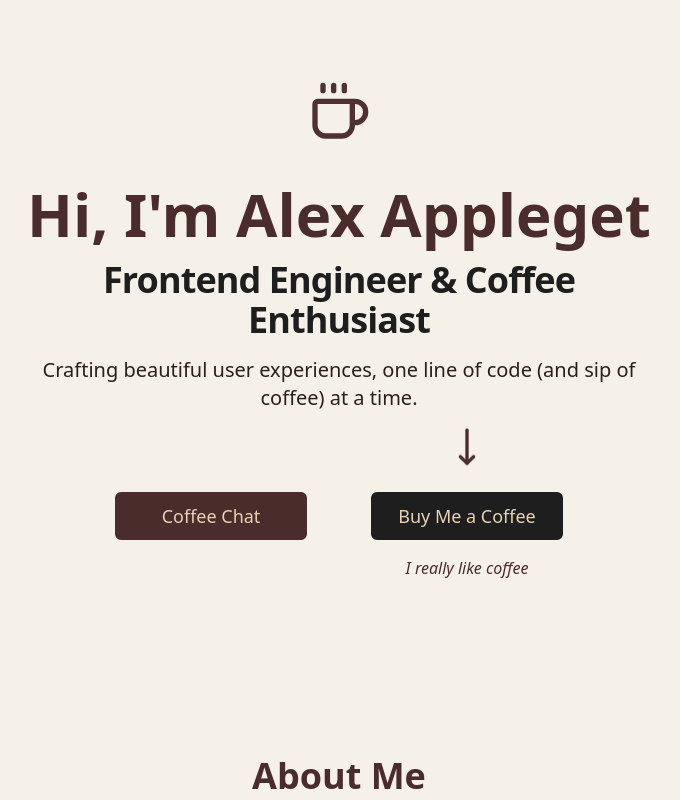
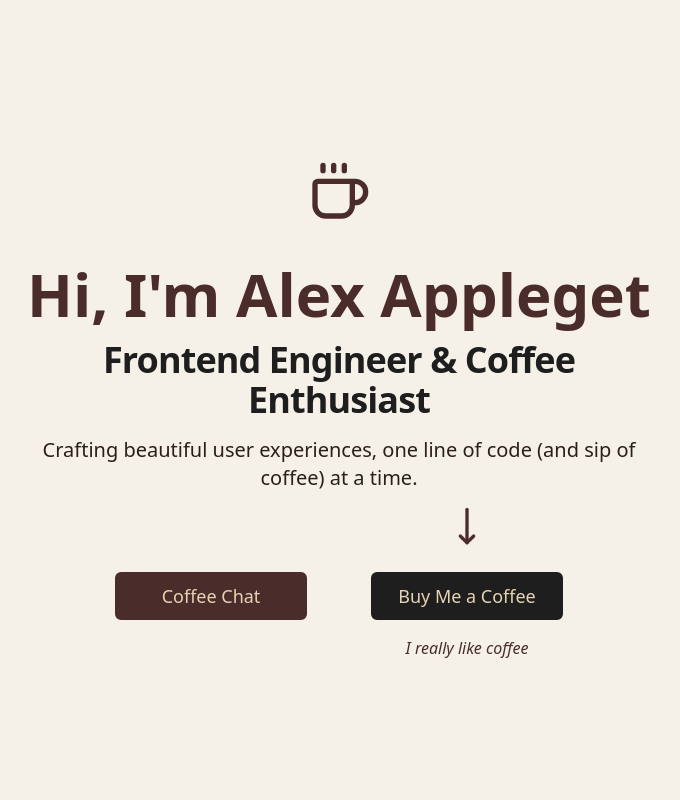
Before and after one commit to alexappleget/portfolio-v2, a Next.js app: page / in a window 1280 px wide. Shown: the top 800 px of the page, without its empty margins (301-981 px from the left). Built offline with nearby package versions, Linux system fonts and the light colour scheme.

Commit message:
Fix: added mt-40 to hero section

```diff
--- a/components/Hero/Hero.tsx
+++ b/components/Hero/Hero.tsx
@@ -4,7 +4,7 @@ import { Button } from "../Button/button";
 
 export const Hero = () => {
   return (
-    <section className="flex flex-col items-center text-center mt-20 w-full md:w-1/2">
+    <section className="flex flex-col items-center text-center mt-40 w-full md:w-1/2">
       <Coffee className="w-16 h-16 text-[#4A2C2A] animate-pulse" />
       <h1 className="text-6xl font-extrabold mt-10 text-[#4A2C2A]">
         Hi, I&apos;m Alex Appleget
```
